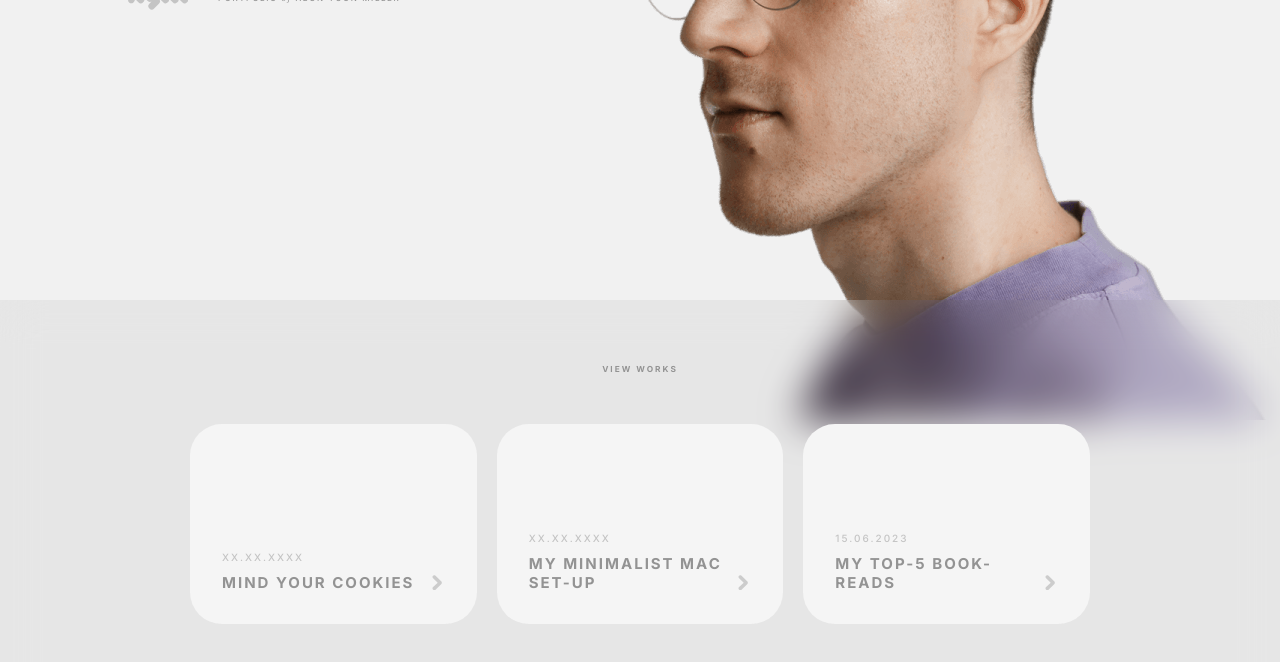
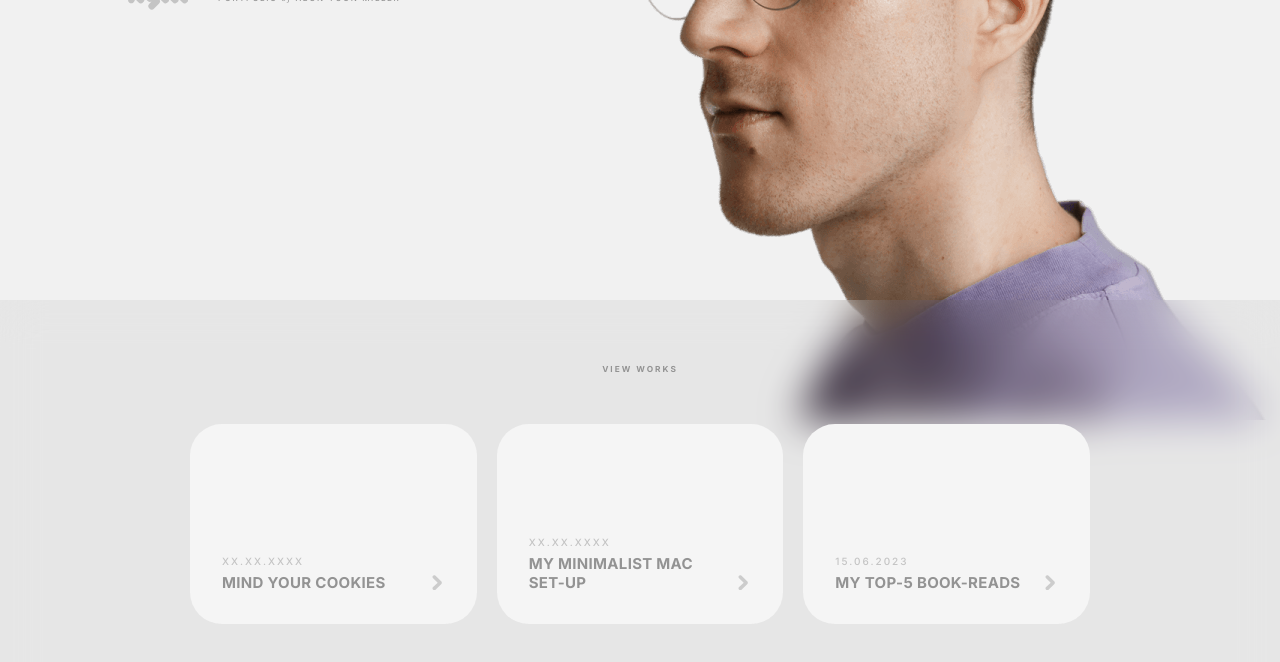
Before and after one commit to aeonyuonmiller/folioz, a Next.js app: page / in a window 1280 px wide. Shown: the part 380-1042 px from the top of the page. Built offline with nearby package versions, Linux system fonts and the light colour scheme.

Commit message:
better styling of copy on cards-component

```diff
--- a/src/app/globals.css
+++ b/src/app/globals.css
@@ -179,13 +179,14 @@ a {
 }
 
 .card h2{
-  max-width: 21ch;
+  max-width: 19ch;
+  letter-spacing: 0.02em;
 }
 
 .card p{
   font-weight: 500;
   opacity: .5;
-  margin-bottom: 10px;
+  margin-bottom: 6px;
 }
 
 /* Arrow-Icon */
```
